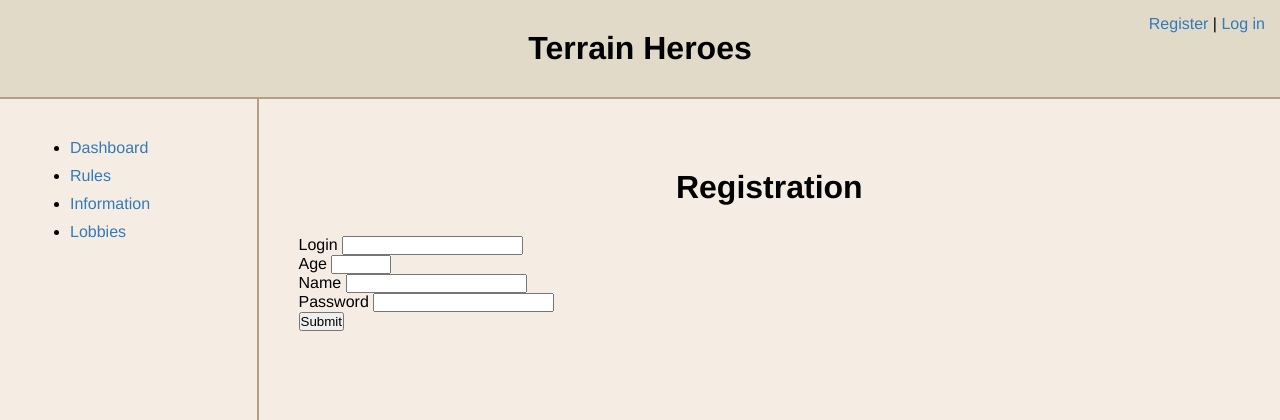
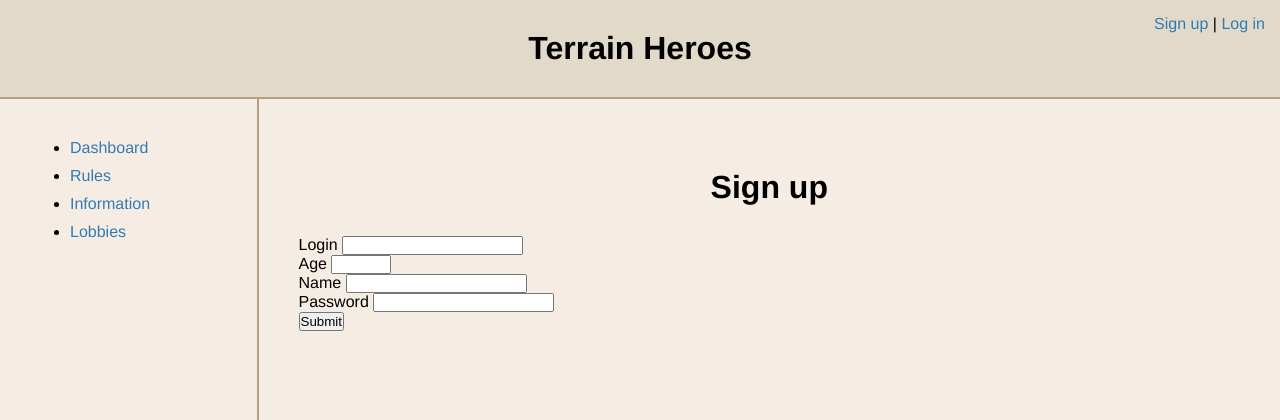
Before and after one commit to 6mahdapihka9/Terrain-Heroes, a Node server app: page /registration in a window 1280 px wide. Shown: the top 420 px of the page. Run offline with Node 20, Linux system fonts and the light colour scheme; some libraries are stand-ins or nearby versions.

Commit message:
comments deletion

```diff
--- a/app.js
+++ b/app.js
@@ -1,10 +1,8 @@
 const express = require("express");
 const app = express();
 const path = require('path');
-const fs = require("fs");
 
 const port = 3000;
-const filePath = "users.json";
 
 //parser
 const bodyParser = require("body-parser");
--- a/middlewares/url.checker.middleware.js
+++ b/middlewares/url.checker.middleware.js
@@ -1,6 +1,5 @@
 const urlChecker = (req, res, next)=>{
     let u = req.url;
-    // console.log(u);
 
     if (u === "/" ||
         u === "/rules" ||
@@ -12,7 +11,6 @@ const urlChecker = (req, res, next)=>{
         u.match("script") ||
         u.match("css")) {
 
-        // console.log("url checked");
         next();
     } else
         res.redirect("/");
--- a/package.json
+++ b/package.json
@@ -19,6 +19,7 @@
     "express": "^4.17.1",
     "express-handlebars": "^5.3.3",
     "hbs": "^4.1.2",
+    "mysql2": "^2.3.0",
     "request": "^2.88.2"
   }
 }
--- a/services/registration.service.js
+++ b/services/registration.service.js
@@ -9,7 +9,7 @@ const registrationGet = (req, res) => {
             "css/padding.margin.border.styles.css",
             "css/structure.styles.css"],
         scripts: [],
-        title: "Registration",
+        title: "Sign up",
     });
 };
 
--- a/views/partials/header.hbs
+++ b/views/partials/header.hbs
@@ -8,9 +8,9 @@
             <a onclick="logoutUser()">Log out</a>
         {{else}}
             {{#if linksForLobbies}}
-                <a href="../../registration">Register</a> | <a href="../../authorization">Log in</a>
+                <a href="../../registration">Sign up</a> | <a href="../../authorization">Log in</a>
             {{else}}
-                <a href="registration">Register</a> | <a href="authorization">Log in</a>
+                <a href="registration">Sign up</a> | <a href="authorization">Log in</a>
             {{/if}}
         {{/if}}
     </div>
```
Also changed, not shown: 1 other file.
